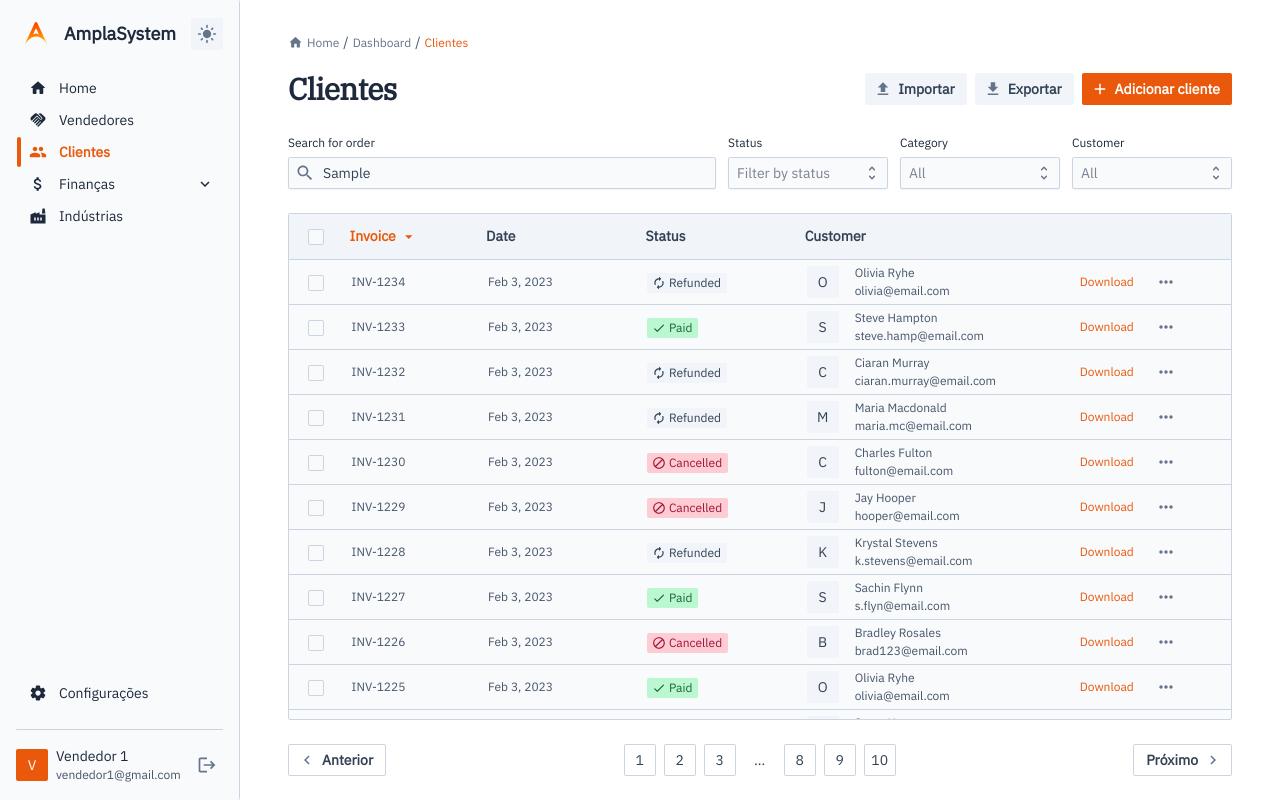
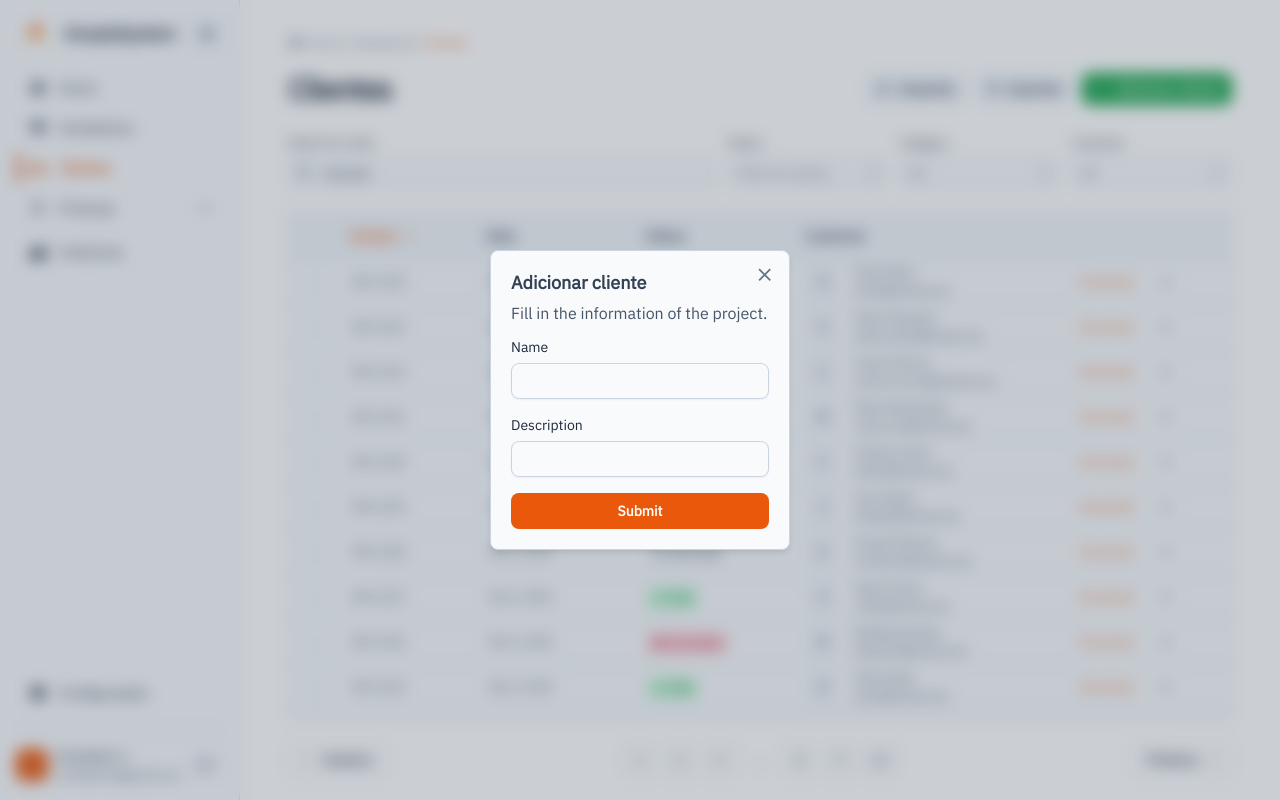
Before and after one commit to ICEI-PUC-Minas-PMGES-TI/pmg-es-2024-1-ti3-9577100-amplasystem, a React (Vite) app: page /clientes in a window 1280 px wide. Both pictures are taken after typing "Sample" into the empty fields and a click on the button "Adicionar cliente". Built offline with nearby package versions, Linux system fonts and the light colour scheme.

Commit message:
Adição de modais e tooltips

```diff
--- a/src/components/layout/Sidebar.tsx
+++ b/src/components/layout/Sidebar.tsx
@@ -1,4 +1,4 @@
-import React from "react";
+import React, { useState } from "react";
 import { useLocation, Link } from "react-router-dom";
 import GlobalStyles from "@mui/joy/GlobalStyles";
 import Avatar from "@mui/joy/Avatar";
@@ -22,6 +22,23 @@ import KeyboardArrowDownIcon from "@mui/icons-material/KeyboardArrowDown";
 import ColorSchemeToggle from "@/components/util/ColorSchemeToggle";
 import { closeSidebar } from "@/utils/toogle.ts";
 import AmplaLogo from "@/components/common/AmplaLogo";
+import Modal from "@mui/joy/Modal";
+import ModalDialog from "@mui/joy/ModalDialog";
+import DialogTitle from "@mui/joy/DialogTitle";
+import DialogContent from "@mui/joy/DialogContent";
+import ModalClose from "@mui/joy/ModalClose";
+import WarningRoundedIcon from "@mui/icons-material/WarningRounded";
+import DialogActions from "@mui/joy/DialogActions";
+import Button from "@mui/joy/Button";
+import Select from "@mui/joy/Select";
+import Option from "@mui/joy/Option";
+import {
+  FormControl,
+  FormHelperText,
+  FormLabel,
+  Stack,
+  Tooltip,
+} from "@mui/joy";
 
 const Toggler = ({
   defaultExpanded = false,
@@ -64,7 +81,11 @@ const Sidebar = () => {
 
   const usuarioInicial = usuario.nome.charAt(0).toUpperCase();
 
+  const [modalConfiguracoes, setModalConfiguracoes] = useState(false);
+  const [modalConfirmExit, setModalConfirmExit] = useState(false);
+
   return (
+    <React.Fragment>
       <Sheet
         className="Sidebar"
         sx={{
@@ -74,7 +95,7 @@ const Sidebar = () => {
             md: "none",
           },
           transition: "transform 0.4s, width 0.4s",
-        zIndex: 10000,
+          zIndex: 1000,
           height: "100dvh",
           width: "var(--Sidebar-width)",
           top: 0,
@@ -181,7 +202,8 @@ const Sidebar = () => {
                   <ListItemButton
                     onClick={() => setOpen(!open)}
                     selected={
-                    location.pathname.startsWith("/financas") && open === false
+                      location.pathname.startsWith("/financas") &&
+                      open === false
                     }
                   >
                     <AttachMoneyIcon />
@@ -205,7 +227,9 @@ const Sidebar = () => {
                         location.pathname === "/financas/dados-financeiros"
                       }
                     >
-                    <Typography level="title-sm">Dados financeiros</Typography>
+                      <Typography level="title-sm">
+                        Dados financeiros
+                      </Typography>
                     </ListItemButton>
                   </ListItem>
                   <ListItem component={Link} to="/financas/ordens-de-compra">
@@ -223,7 +247,9 @@ const Sidebar = () => {
                         location.pathname === "/financas/pedidos-faturados"
                       }
                     >
-                    <Typography level="title-sm">Pedidos faturados</Typography>
+                      <Typography level="title-sm">
+                        Pedidos faturados
+                      </Typography>
                     </ListItemButton>
                   </ListItem>
                 </List>
@@ -253,11 +279,7 @@ const Sidebar = () => {
             }}
           >
             <ListItem>
-            <ListItemButton
-              component={Link}
-              to="/configuracoes"
-              selected={location.pathname === "/configuracoes"}
-            >
+              <ListItemButton onClick={() => setModalConfiguracoes(true)}>
                 <SettingsRoundedIcon />
                 <Typography level="title-sm">Configurações</Typography>
               </ListItemButton>
@@ -273,11 +295,101 @@ const Sidebar = () => {
             <Typography level="title-sm">{usuario.nome}</Typography>
             <Typography level="body-xs">{usuario.email}</Typography>
           </Box>
-        <IconButton size="sm" variant="plain" color="neutral">
+          <Tooltip title="Sair do sistema" variant="solid" color="danger">
+            <IconButton
+              size="sm"
+              variant="plain"
+              color="neutral"
+              onClick={() => setModalConfirmExit(true)}
+            >
               <LogoutIcon />
             </IconButton>
+          </Tooltip>
         </Box>
       </Sheet>
+      <Modal
+        open={modalConfiguracoes}
+        onClose={() => setModalConfiguracoes(false)}
+      >
+        <ModalDialog>
+          <ModalClose />
+          <DialogTitle>Configurações</DialogTitle>
+          <Typography id="nested-modal-description" textColor="text.tertiary">
+            Será salvo no browser que você está utilizando neste momento.
+          </Typography>
+          <DialogContent>
+            <Stack gap={3}>
+              <FormControl>
+                <FormLabel>Tema</FormLabel>
+                <Select>
+                  <Option value="light">Claro</Option>
+                  <Option value="dark">Escuro</Option>
+                  <Option value="system">Sistema</Option>
+                </Select>
+              </FormControl>
+
+              <FormControl>
+                <FormLabel>Estilo</FormLabel>
+                <Select>
+                  <Option value="chakraTheme">Chakra UI</Option>
+                  <Option value="fluentTheme">Fluent UI</Option>
+                  <Option value="joyTheme">Joy UI</Option>
+                  <Option value="antTheme">Ant Design</Option>
+                </Select>
+                <FormHelperText>
+                  Altera a estilização de cada componente.
+                </FormHelperText>
+              </FormControl>
+            </Stack>
+          </DialogContent>
+          <DialogActions>
+            <Button
+              variant="solid"
+              color="primary"
+              onClick={() => setModalConfiguracoes(false)}
+            >
+              Aplicar alterações
+            </Button>
+            <Button
+              variant="plain"
+              color="neutral"
+              onClick={() => setModalConfiguracoes(false)}
+            >
+              Cancelar
+            </Button>
+          </DialogActions>
+        </ModalDialog>
+      </Modal>
+
+      <Modal open={modalConfirmExit} onClose={() => setModalConfirmExit(false)}>
+        <ModalDialog variant="outlined" role="alertdialog">
+          <DialogTitle>
+            <WarningRoundedIcon />
+            Confirmar saída
+          </DialogTitle>
+          <Divider />
+          <DialogContent>
+            Tem certeza de que deseja sair do AmplaSystem?
+          </DialogContent>
+          <DialogActions>
+            <Button
+              variant="solid"
+              color="danger"
+              onClick={() => setModalConfirmExit(false)}
+            >
+              Sair do sistema
+            </Button>
+            <Button
+              variant="plain"
+              color="neutral"
+              onClick={() => setModalConfirmExit(false)}
+            >
+              Cancelar
+            </Button>
+          </DialogActions>
+        </ModalDialog>
+      </Modal>
+    </React.Fragment>
   );
 };
 
--- a/src/pages/ClientesPage.tsx
+++ b/src/pages/ClientesPage.tsx
@@ -1,3 +1,4 @@
+import React, { useState } from "react";
 import DownloadIcon from "@mui/icons-material/Download";
 import UploadIcon from "@mui/icons-material/Upload";
 import AddIcon from "@mui/icons-material/Add";
@@ -10,7 +11,20 @@ import PageHeader from "@/components/page/PageHeader";
 import HomeRoundedIcon from "@mui/icons-material/HomeRounded";
 import { Action } from "@/types/common/Action";
 
+import Button from "@mui/joy/Button";
+import FormControl from "@mui/joy/FormControl";
+import FormLabel from "@mui/joy/FormLabel";
+import Input from "@mui/joy/Input";
+import Modal from "@mui/joy/Modal";
+import ModalDialog from "@mui/joy/ModalDialog";
+import DialogTitle from "@mui/joy/DialogTitle";
+import DialogContent from "@mui/joy/DialogContent";
+import Stack from "@mui/joy/Stack";
+import ModalClose from "@mui/joy/ModalClose";
+
 const ClientesPage = () => {
+  const [open, setOpen] = useState(false);
+
   const breadcrumbs = [
     { text: "Home", href: "#home", icon: HomeRoundedIcon },
     { text: "Dashboard", href: "#dashboard" },
@@ -24,7 +38,7 @@ const ClientesPage = () => {
       color: "neutral",
       size: "sm",
       variant: "soft",
-      onClick: () => alert("Importar clicked"),
+      onClick: () => setOpen(true), // Abre o modal ao clicar
     },
     {
       label: "Exportar",
@@ -32,25 +46,51 @@ const ClientesPage = () => {
       color: "neutral",
       size: "sm",
       variant: "soft",
-      onClick: () => alert("Exportar clicked"),
+      onClick: () => setOpen(true), // Abre o modal ao clicar
     },
     {
       label: "Adicionar cliente",
       icon: <AddIcon />,
-      color: "primary",
+      color: "success",
       variant: "solid",
       size: "sm",
-      onClick: () => alert("Adicionar cliente clicked"),
+      onClick: () => setOpen(true), // Abre o modal ao clicar
     },
   ];
 
   return (
-    <>
+    <React.Fragment>
       <PageBreadcrumbs breadcrumbs={breadcrumbs} />
       <PageHeader title="Clientes" actions={actions} />
       <OrderTable />
       <OrderList />
-    </>
+
+      <Modal open={open} onClose={() => setOpen(false)}>
+        <ModalDialog>
+          <ModalClose />
+          <DialogTitle>Adicionar cliente</DialogTitle>
+          <DialogContent>Fill in the information of the project.</DialogContent>
+          <form
+            onSubmit={(event: React.FormEvent<HTMLFormElement>) => {
+              event.preventDefault();
+              setOpen(false);
+            }}
+          >
+            <Stack spacing={2}>
+              <FormControl>
+                <FormLabel>Name</FormLabel>
+                <Input autoFocus required />
+              </FormControl>
+              <FormControl>
+                <FormLabel>Description</FormLabel>
+                <Input required />
+              </FormControl>
+              <Button type="submit">Submit</Button>
+            </Stack>
+          </form>
+        </ModalDialog>
+      </Modal>
+    </React.Fragment>
   );
 };
 
--- a/src/pages/LoginPage.tsx
+++ b/src/pages/LoginPage.tsx
@@ -1,4 +1,5 @@
 import React, { useState } from "react";
+import { useNavigate } from "react-router-dom";
 import GlobalStyles from "@mui/joy/GlobalStyles";
 import Box from "@mui/joy/Box";
 import Button from "@mui/joy/Button";
@@ -36,6 +37,8 @@ interface FormErrors {
 }
 
 const LoginPage: React.FC = () => {
+  const navigate = useNavigate();
+
   const [errors, setErrors] = useState<FormErrors>({
     email: "",
     password: "",
@@ -77,6 +80,7 @@ const LoginPage: React.FC = () => {
       alert(
         `Email: ${formData.email}\nPassword: ${formData.password}\nPersistent: ${formData.persistent}`
       );
+      navigate("/vendedores");
     }
   };
 
--- a/src/pages/VendedoresPage.tsx
+++ b/src/pages/VendedoresPage.tsx
@@ -37,7 +37,7 @@ const VendedoresPage = () => {
     {
       label: "Adicionar vendedor",
       icon: <AddIcon />,
-      color: "primary",
+      color: "success",
       size: "sm",
       variant: "solid",
       onClick: () => alert("Adicionar vendedor clicked"),
--- a/src/styles/themes/customTheme.ts
+++ b/src/styles/themes/customTheme.ts
@@ -21,6 +21,54 @@ const theme = extendTheme({
           800: "#7c2d12",
           900: "#431407",
         },
+        success: { // Green
+          50: "#dcfce7",
+          100: "#bbf7d0",
+          200: "#86efac",
+          300: "#4ade80",
+          400: "#22c55e",
+          500: "#16a34a",
+          600: "#15803d",
+          700: "#166534",
+          800: "#14532d",
+          900: "#052e16",
+        },
+        warning: { // Blue
+          50: "#dbeafe",
+          100: "#bfdbfe",
+          200: "#93c5fd",
+          300: "#60a5fa",
+          400: "#3b82f6",
+          500: "#2563eb",
+          600: "#1d4ed8",
+          700: "#1e40af",
+          800: "#1e3a8a",
+          900: "#172554",
+        },
+        danger: { // Rose
+          50: "#ffe4e6",
+          100: "#fecdd3",
+          200: "#fda4af",
+          300: "#fb7185",
+          400: "#f43f5e",
+          500: "#e11d48",
+          600: "#be123c",
+          700: "#9f1239",
+          800: "#881337",
+          900: "#4c0519",
+        },
+        neutral: { // Slate
+          50: "#f8fafc",
+          100: "#f1f5f9",
+          200: "#e2e8f0",
+          300: "#cbd5e1",
+          400: "#94a3b8",
+          500: "#64748b",
+          600: "#475569",
+          700: "#334155",
+          800: "#1e293b",
+          900: "#0f172a",
+        },
         // danger: { // Red
         //   50: "#fee2e2",
         //   100: "#fecaca",
@@ -33,30 +81,6 @@ const theme = extendTheme({
         //   800: "#7f1d1d",
         //   900: "#450a0a",
         // },
-        danger: { // Rose
-          50: "#ffe4e6",
-          100: "#fecdd3",
-          200: "#fda4af",
-          300: "#fb7185",
-          400: "#f43f5e",
-          500: "#e11d48",
-          600: "#be123c",
-          700: "#9f1239",
-          800: "#881337",
-          900: "#4c0519",
-        },
-        success: { // Green
-          50: "#dcfce7",
-          100: "#bbf7d0",
-          200: "#86efac",
-          300: "#4ade80",
-          400: "#22c55e",
-          500: "#16a34a",
-          600: "#15803d",
-          700: "#166534",
-          800: "#14532d",
-          900: "#052e16",
-        },
         // neutral: { // Zinc
         //   50: "#fafafa",
         //   100: "#f4f4f5",
@@ -69,6 +93,62 @@ const theme = extendTheme({
         //   800: "#27272a",
         //   900: "#18181b",
         // },
+      },
+    },
+    dark: {
+      palette: {
+        background: {
+          body:  '#020617', // Slate
+          surface: '#0f172a', // Slate
+        },
+        divider: '#334155',
+        primary: { // Orange
+          50: "#fff7ed",
+          100: "#ffedd5",
+          200: "#fed7aa",
+          300: "#fdba74",
+          400: "#fb923c",
+          500: "#f97316",
+          600: "#ea580c",
+          700: "#c2410c",
+          800: "#9a3412",
+          900: "#7c2d12",
+        },success: { // Green
+          50: "#f0fdf4",
+          100: "#dcfce7",
+          200: "#bbf7d0",
+          300: "#86efac",
+          400: "#4ade80",
+          500: "#22c55e",
+          600: "#16a34a",
+          700: "#15803d",
+          800: "#166534",
+          900: "#14532d",
+        },
+        warning: {
+          50: "#eff6ff",
+          100: "#dbeafe",
+          200: "#bfdbfe",
+          300: "#93c5fd",
+          400: "#60a5fa",
+          500: "#3b82f6",
+          600: "#2563eb",
+          700: "#1d4ed8",
+          800: "#1e40af",
+          900: "#1e3a8a",
+        },
+        danger: { // Rose
+          50: "#fff1f2",
+          100: "#ffe4e6",
+          200: "#fecdd3",
+          300: "#fda4af",
+          400: "#fb7185",
+          500: "#f43f5e",
+          600: "#e11d48",
+          700: "#be123c",
+          800: "#9f1239",
+          900: "#881337",
+        },
         neutral: { // Slate
           50: "#f8fafc",
           100: "#f1f5f9",
@@ -80,30 +160,6 @@ const theme = extendTheme({
           700: "#334155",
           800: "#1e293b",
           900: "#0f172a",
-        },
-      },
-    },
-    dark: {
-      palette: {
-        background: {
-          body:  '#020617', // Slate
-          // body:  '#052e16', // Green
-          surface: '#0f172a', // Slate
-          // surface: '#052e16', // Green
-        },
-        divider: '#334155',
-        // divider: '#166534', // Green
-        primary: { // Orange
-          50: "#fff7ed",
-          100: "#ffedd5",
-          200: "#fed7aa",
-          300: "#fdba74",
-          400: "#fb923c",
-          500: "#f97316",
-          600: "#ea580c",
-          700: "#c2410c",
-          800: "#9a3412",
-          900: "#7c2d12",
         },
         // danger: { // Red
         //   50: "#fef2f2",
@@ -117,30 +173,6 @@ const theme = extendTheme({
         //   800: "#991b1b",
         //   900: "#7f1d1d",
         // },
-        danger: { // Rose
-          50: "#fff1f2",
-          100: "#ffe4e6",
-          200: "#fecdd3",
-          300: "#fda4af",
-          400: "#fb7185",
-          500: "#f43f5e",
-          600: "#e11d48",
-          700: "#be123c",
-          800: "#9f1239",
-          900: "#881337",
-        },
-        success: { // Green
-          50: "#f0fdf4",
-          100: "#dcfce7",
-          200: "#bbf7d0",
-          300: "#86efac",
-          400: "#4ade80",
-          500: "#22c55e",
-          600: "#16a34a",
-          700: "#15803d",
-          800: "#166534",
-          900: "#14532d",
-        },
         // neutral: { // Zinc
         //   50: "#fafafa",
         //   100: "#f4f4f5",
@@ -153,18 +185,6 @@ const theme = extendTheme({
         //   800: "#27272a",
         //   900: "#18181b",
         // },
-        neutral: { // Slate
-          50: "#f8fafc",
-          100: "#f1f5f9",
-          200: "#e2e8f0",
-          300: "#cbd5e1",
-          400: "#94a3b8",
-          500: "#64748b",
-          600: "#475569",
-          700: "#334155",
-          800: "#1e293b",
-          900: "#0f172a",
-        },
         // neutral: { // Green
         //   50: "#dcfce7",
         //   100: "#bbf7d0",
@@ -195,7 +215,7 @@ const theme = extendTheme({
     xl: '0 20px 25px -5px rgba(0, 0, 0, 0.1)',
   },
   fontFamily: {
-    display: 'IBM Plex Serif',
+    display: 'IBM Plex Sans',
     body: 'IBM Plex Sans',
     code: 'IBM Plex Mono',
   },
@@ -211,7 +231,7 @@ const theme = extendTheme({
       styleOverrides: {
         root: ({ ownerState }) => ({
           transition: 'initial',
-          borderRadius: theme.vars.radius.xs,
+          borderRadius: theme.vars.radius.md,
           fontWeight: 600,
           ...(ownerState.size === 'md' && {
             minHeight: '36px',
@@ -224,18 +244,18 @@ const theme = extendTheme({
     JoyList: {
       styleOverrides: {
         root: ({ theme }) => ({
-          borderRadius: theme.vars.radius.xs,
-          gap: 0,
+          borderRadius: theme.vars.radius.md,
+          gap: '.5rem',
           "--List-nestedInsetStart": "32px",
-          "--ListItem-radius": theme.vars.radius.xs,
+          "--ListItem-radius": theme.vars.radius.md,
         }),
       },
     },
     JoyListItem: {
       styleOverrides: {
         root: ({ theme }) => ({
-          borderRadius: theme.vars.radius.xs,
-          gap: 0,
+          borderRadius: theme.vars.radius.md,
+          gap: 4,
           transition: 'transform 0.2s',
           position: 'relative',
           textDecoration: 'none',
@@ -277,17 +297,17 @@ const theme = extendTheme({
     JoyInput: {
       styleOverrides: {
         root: ({ theme }) => ({
-          borderRadius: theme.vars.radius.xs,
+          borderRadius: theme.vars.radius.md,
         }),
       },
     },
     JoySelect: {
       styleOverrides: {
         root: ({ theme }) => ({
-          borderRadius: theme.vars.radius.xs,
+          borderRadius: theme.vars.radius.md,
         }),
         listbox: ({ theme }) => ({
-          borderRadius: theme.vars.radius.xs,
+          borderRadius: theme.vars.radius.md,
           backgroundColor: theme.palette.background.body,
         }),
       },
@@ -295,95 +315,78 @@ const theme = extendTheme({
     JoyMenu: {
       styleOverrides: {
         root: ({ theme }) => ({
-          borderRadius: theme.vars.radius.xs,
+          borderRadius: theme.vars.radius.md,
           backgroundColor: theme.palette.background.body,
         }),
       },
     },
     JoyCheckbox: {
       styleOverrides: {
-        root: ({ theme }) => ({
-          borderRadius: theme.vars.radius.xs,
-        }),
         checkbox: ({ theme }) => ({
-          borderRadius: theme.vars.radius.xs,
+          borderRadius: theme.vars.radius.sm,
         }),
       },
     },
     JoyRadio: {
       styleOverrides: {
         root: ({ theme }) => ({
-          borderRadius: theme.vars.radius.xs,
+          borderRadius: theme.vars.radius.md,
         }),
       },
     },
     JoySwitch: {
       styleOverrides: {
         root: ({ theme }) => ({
-          borderRadius: theme.vars.radius.xs,
+          borderRadius: theme.vars.radius.md,
         }),
       },
     },
     JoySlider: {
       styleOverrides: {
         root: ({ theme }) => ({
-          borderRadius: theme.vars.radius.xs,
+          borderRadius: theme.vars.radius.md,
         }),
       },
     },
     JoyTextarea: {
       styleOverrides: {
         root: ({ theme }) => ({
-          borderRadius: theme.vars.radius.xs,
+          borderRadius: theme.vars.radius.md,
         }),
       },
     },
     JoyAvatar: {
       styleOverrides: {
         root: ({ theme }) => ({
-          borderRadius: theme.vars.radius.xs,
+          borderRadius: theme.vars.radius.md,
         }),
       },
     },
     JoyBadge: {
       styleOverrides: {
         root: ({ theme }) => ({
-          borderRadius: theme.vars.radius.xs,
+          borderRadius: theme.vars.radius.md,
         }),
       },
     },
     JoyChip: {
       styleOverrides: {
         root: ({ theme }) => ({
-          borderRadius: theme.vars.radius.xs,
+          borderRadius: theme.vars.radius.md,
         }),
       },
     },
     JoyDivider: {
       styleOverrides: {
         root: ({ theme }) => ({
-          borderRadius: theme.vars.radius.xs,
+          borderRadius: theme.vars.radius.md,
         }),
       },
     },
     JoyIconButton: {
       styleOverrides: {
         root: ({ theme }) => ({
-          borderRadius: theme.vars.radius.xs,
-        }),
-      },
-    },
-    JoySheet: {
-      styleOverrides: {
-        root: ({ theme }) => ({
-          borderRadius: theme.vars.radius.xs,
-        }),
-      },
-    },
-    JoyTable: {
-      styleOverrides: {
-        root: ({ theme }) => ({
-          borderRadius: theme.vars.radius.xs,
+          borderRadius: theme.vars.radius.md,
         }),
       },
     },
```
Also changed, not shown: src/components/layout/Header.tsx (+19 -19 lines), src/components/page/PageHeader.tsx (+1 -12 lines). Lines whose indentation alone changed are shown as unchanged.
